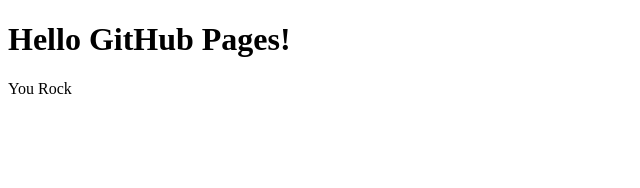
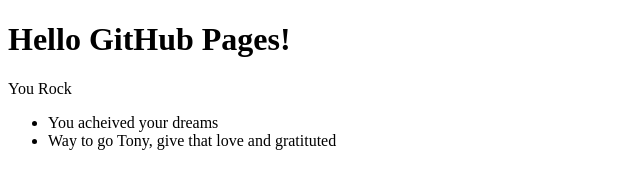
Before and after one commit to tonydayton/tonydayton.github.io, a plain HTML site: page index.html in a window 1280 px wide. Shown: the whole page, without its empty margins (0-640 px from the left). Drawn offline with Linux system fonts and the light colour scheme.

Commit message:
added list

```diff
--- a/index.html
+++ b/index.html
@@ -7,7 +7,10 @@
   <body>
     <h1>Hello GitHub Pages!</h1>
     <p> You Rock</p>
-
+    <ul>
+<li>You acheived your dreams</li>
+<li>Way to go Tony, give that love and gratituted</li>
+    </ul>
 
   </body>
 </html>
```
